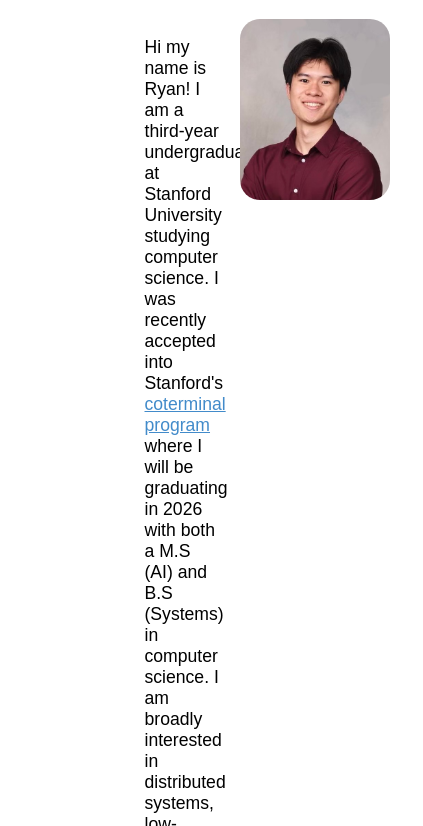
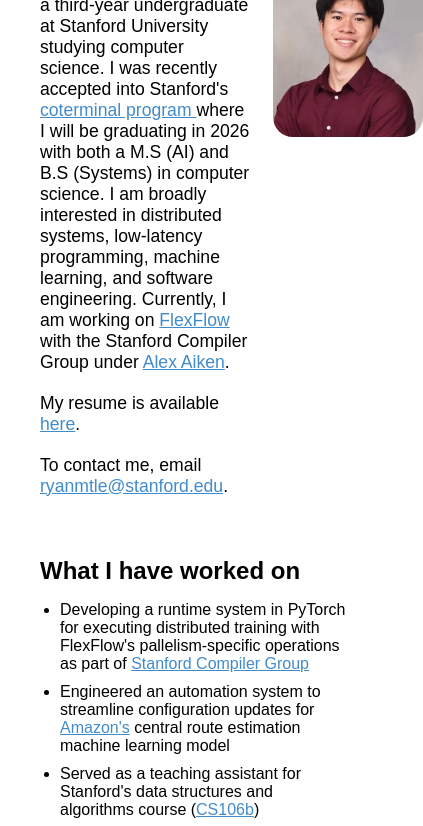
Before and after one commit to RyanLe2003/rle, a plain HTML site: page index.html in a window 390 px wide. Shown: the part 179-1005 px from the top of the page, 423 px wide, since content can reach past the window. Drawn offline with Linux system fonts and the light colour scheme.

Commit message:
responsive

```diff
--- a/index.html
+++ b/index.html
@@ -6,8 +6,8 @@
             background-color: white;
             color: black;
             padding: 40px;
-            padding-left: 35%;
-            padding-right: 35%;
+            max-width: 600px;
+            margin: 0 auto;
             font-family: 'Work Sans', sans-serif;
         }
         h1 {
@@ -99,7 +99,7 @@
 
     <h2> What I have worked on </h2>
     <ul>
-        <li> Developing a runtime system for executing distributed training in PyTorch as part of <a href="https://flexflow.ai/"> Stanford Compiler Group (FlexFlow)</a> </li>
+        <li> Developing a runtime system in PyTorch for executing distributed training with FlexFlow's pallelism-specific operations as part of <a href="https://flexflow.ai/">Stanford Compiler Group</a> </li>
         <li> Engineered an automation system to streamline configuration updates for <a href= "https://www.aboutamazon.com/about-us">Amazon's</a> central route estimation machine learning model</li>
         <li> Served as a teaching assistant for Stanford's data structures and algorithms course (<a href= "https://web.stanford.edu/class/archive/cs/cs106b/cs106b.1252/about_staff">CS106b</a>)</li>
         <li> Created, debugged, and documented SQL queries for <a href="https://flowersfoods.com/about-flowers/"> Flowers Foods & Subsidiaries'</a> delivery, customer, and item backend</li>
```
Also changed, not shown: 1 other file.
